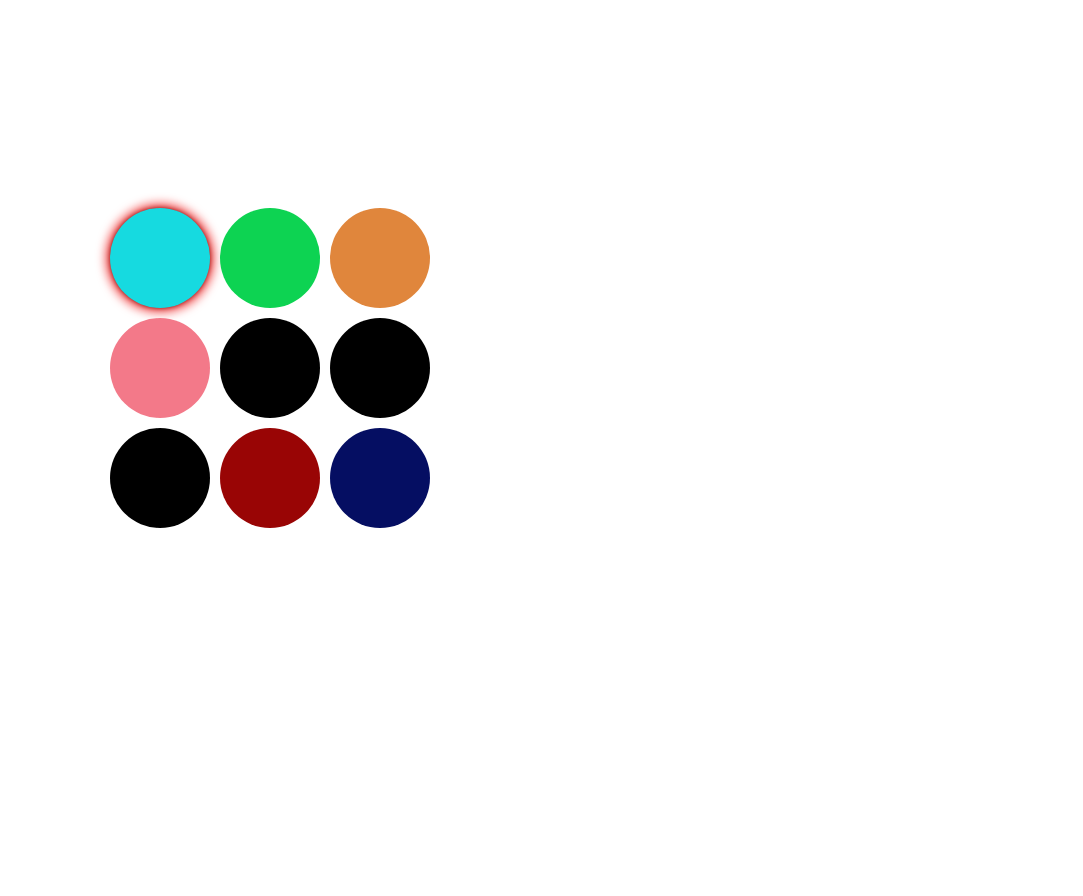
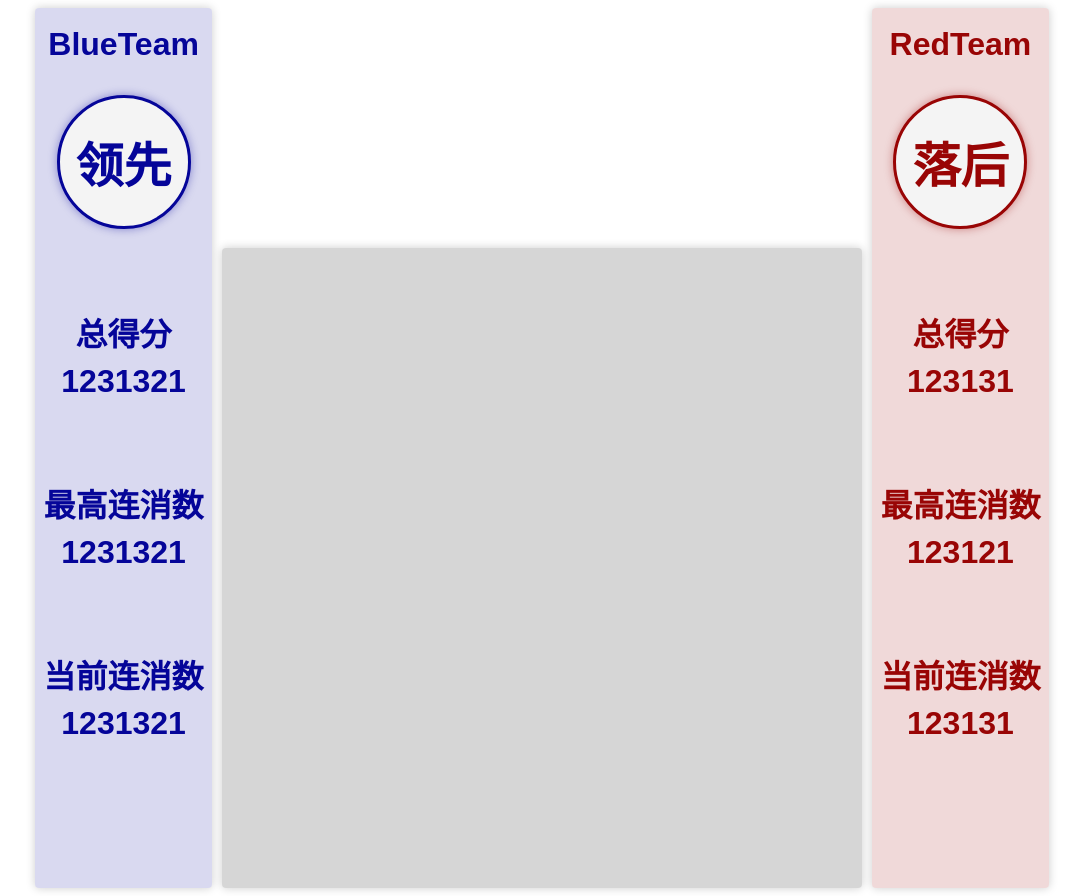
Before and after one commit to XueFengBoyanLiu/pkudsa.eraser, a plain HTML site: page Visualization/main.html in a window 1280 px wide. Shown: the whole page, without its empty margins (98-1181 px from the left). Before the commit the page ends 800 px from the top, so only its background shows below. Drawn offline with Linux system fonts and the light colour scheme.

Commit message:
建立基本布局和分数棒

```diff
--- /dev/null
+++ b/Visualization/Scripts/initialization.js
@@ -0,0 +1,50 @@
+// Set a default speed scale for replay
+speedScale=1;
+
+
+
+initial={
+  "boardSize": 8,
+  "totalFrames": 100,
+  "frames": [
+    {
+
+    },
+    {
+
+    },
+    {
+
+    },
+    {
+
+    }
+  ]
+}
+
+
+// Get the size of the board and the total number of frames
+boardSize=initial.boardSize;
+totalFrames=initial.totalFrames;
+
+// Define a function to draw the frame
+function drawFrame(frameData) {
+
+}
+
+
+// Define an inital value for frame
+let frame = 1;
+// Define a function to play the animation
+function play() {
+  while (frame<=totalFrames) {
+    // Get the frame data
+    frameData=initial.Frames[frame-1];
+    // Draw the frame
+    drawFrame(frameData);
+    // Increment the frame
+    frame++;
+    // Wait for the next frame
+    sleep(1000/speedScale);
+  }
+}
--- /dev/null
+++ b/Visualization/Styles/style.css
@@ -0,0 +1,125 @@
+body{
+  font-family: Arial, sans-serif;
+}
+
+
+#lower-section{
+  display:flex;
+  flex-direction:row;
+  justify-content:center;
+
+}
+
+
+
+#left-sidebar{
+  --teamcolor: rgb(5, 5, 153);
+  --teamcolor2: rgb(5, 5, 153, 0.15);
+  --teamcolor3: rgb(5, 5, 153, 0.4);
+}
+
+#right-sidebar{
+  --teamcolor: rgb(153, 5, 5);
+  --teamcolor2: rgb(153, 5, 5, 0.15);
+  --teamcolor3: rgb(153, 5, 5, 0.4);
+}
+
+
+
+.sidebar{
+  color:var(--teamcolor);
+
+  flex-grow:0.05;
+
+  border-color: var(--teamcolor);
+  border-style: solid;
+  border-width: 0px;
+  border-radius: 4px;
+
+  background-color: var(--teamcolor2);
+  padding:2px;
+  margin-right:10px;
+  margin-left:10px;
+
+
+  display:flex;
+  flex-direction:column;
+  align-items:center;
+
+  box-shadow: 0 0 10px rgba(0, 0, 0, 0.2);
+}
+
+
+.sidebar .team-name{
+  font-size: 2em;
+  color:var(--teamcolor);
+  text-align: center;
+  margin-top: 0.5em;
+  margin-bottom: 1em;
+}
+
+.sidebar .status{
+  font-weight: bold;
+
+  display:flex;
+  background-color: rgb(244, 244, 244);
+  justify-content: center;
+  align-items: center;
+  height:8em;
+  width:8em;
+  border-radius: 50%;
+  border-style: solid;
+  border-color: var(--teamcolor);
+  border-width: 3px;
+
+  box-shadow: 0 0 10px var(--teamcolor3);
+}
+.sidebar .status .text-of-status{
+  font-size:3em;
+
+}
+.sidebar .sidebar-header{
+  margin-top:2.5em;
+  text-align: center;
+  font-size:2em;
+  font-weight: bold;
+}
+.sidebar .numbers{
+  margin-top: 8px;
+  text-align: center;
+  font-size:2em;
+  font-weight: bold;
+}
+
+
+
+
+
+
+
+
+
+#board{
+  width:640px;
+}
+#board #preview-board{
+  width:640px;
+  height:240px;
+}
+
+#board #main-board {
+  width:640px;
+  height:640px;
+  background-color: rgba(0, 0, 0, 0.16);
+
+  border-radius: 4px;
+  border-color: rgb(20, 102, 0);
+  border: 4px;
+
+  box-shadow: 0 0 10px rgba(0, 0, 0, 0.2);
+}
+
+#board #main-board #wallpaper{
+  width:640px;
+  height:640px;
+}
--- a/Visualization/main.html
+++ b/Visualization/main.html
@@ -1,85 +1,82 @@
-<!--现在这个只是一个测试样板，还没有正式开始-->
+<!DOCTYPE html>
 
+  <head>
+    <meta charset="UTF-8">
+    <meta name="viewport" content="width=device-width, initial-scale=1.0">
+    <title>Visualization</title>
 
-<!DOCTYPE html>
-<html>
-    <head>
-
-
-      <style>
-        body div{
-          border:0px;
-          border-style: solid;
-          border-color: rgb(5, 14, 98);
-          border-radius:50%;
-        }
-
-
-      </style>
-
+    <link rel="stylesheet" href="Styles/style.css">
+    <script src="Scripts/initialization.js"></script>
   </head>
 
 
-    <body style="
-      padding: 200px;
+  <body>
 
-      display: grid;
-      gap:10px;
-      grid-template-columns: 100px 100px 100px
-    ">
+    <div id="upper-section">
 
-        <div style="
-          background-color: rgb(22, 218, 224);
-          height: 100px;
-          box-shadow:
-          0 0 5px 0px rgb(153, 5, 5),
-          0 0 10px 5px rgb(244, 100, 100),
-          0 0 15px 10px rgb(255, 255, 255);
+      <div id="scores-graph">
 
-          border: -10px;
-          border-color:rgb(153, 5, 5);
-        ">
       </div>
-        <div class="grid-item" style="
-          background-color: rgb(13, 211, 82);
-          height: 100px;
-        ">
     </div>
-        <div class="grid-item" style="
-        background-color: rgb(224, 134, 60);
-        height: 100px;
-      ">
+
+    <div id="lower-section">
+      <div class="sidebar" id="left-sidebar">
+        <h3 class="team-name">
+          BlueTeam<!--Substitue this with the real team name-->
+        </h3>
+        <div class="status">
+          <sapn class="text-of-status">领先</sapn>
         </div>
-        <div style="
-        background-color: rgb(243, 121, 137);
-        height: 100px;
-      ">
+        <div class="total-scores">
+          <div class="sidebar-header">总得分</div>
+          <div class="numbers">1231321</div>
         </div>
-        <div style="
-        background-color: rgb(0, 0, 0);
-        height: 100px;
-      ">
+        <div class="highest-combo">
+          <div class="sidebar-header">最高连消数</div>
+          <div class="numbers">1231321</div>
         </div>
-        <div style="
-          background-color: rgb(0, 0, 0);
-          height: 100px;
-        ">
+        <div class="current-combos">
+          <div class="sidebar-header">当前连消数</div>
+          <div class="numbers">1231321</div>
         </div>
-        <div style="
-          background-color: rgb(0, 0, 0);
-          height: 100px;
-        ">
+
+
+        <p></p>
       </div>
-        <div style="
-        background-color: rgb(153, 5, 5);
-        height: 100px;
-      ">
+      <div id="board">
+        <div id="preview-board">
+
         </div>
-        <div style="
-        background-color: rgb(5, 14, 98);
-        height: 100px;
-      ">
+        <div id="main-board">
+          <!--
+            <img id="wallpaper" src="Photos/wallpaper.webp">
+          -->
+
         </div>
+      </div>
+      <div class="sidebar" id="right-sidebar">
+        <h3 class="team-name">
+          RedTeam<!--Substitue this with the real team name-->
+        </h3>
+        <div class="status">
+         <sapn class="text-of-status">落后</sapn>
+        </div>
+        <div class="total-scores">
+          <div class="sidebar-header">总得分</div>
+          <div class="numbers">123131</div>
+        </div>
+        <div class="highest-combo">
+          <div class="sidebar-header">最高连消数</div>
+          <div class="numbers">123121</div>
+        </div>
+        <div class="current-combos">
+          <div class="sidebar-header">当前连消数</div>
+          <div class="numbers">123131</div>
+        </div>
+      </div>
+    </div>
+
+
 
   </body>
 
```
Also changed, not shown: Visualization/cache.html (added, +87 -0 lines), Visualization/dynamic.html (added, +81 -0 lines), Visualization/7.html (added), Visualization/Photos/wallpaper.webp (added). Lines whose indentation alone changed are shown as unchanged.
